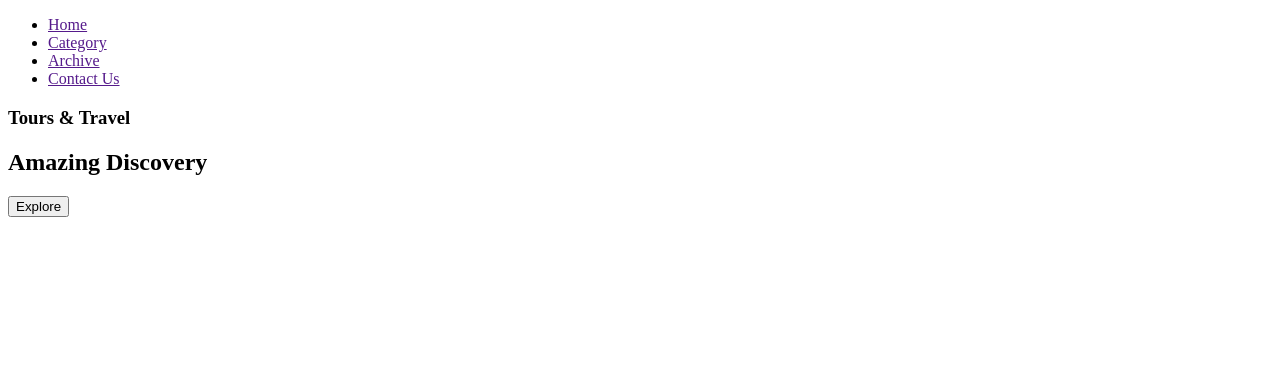
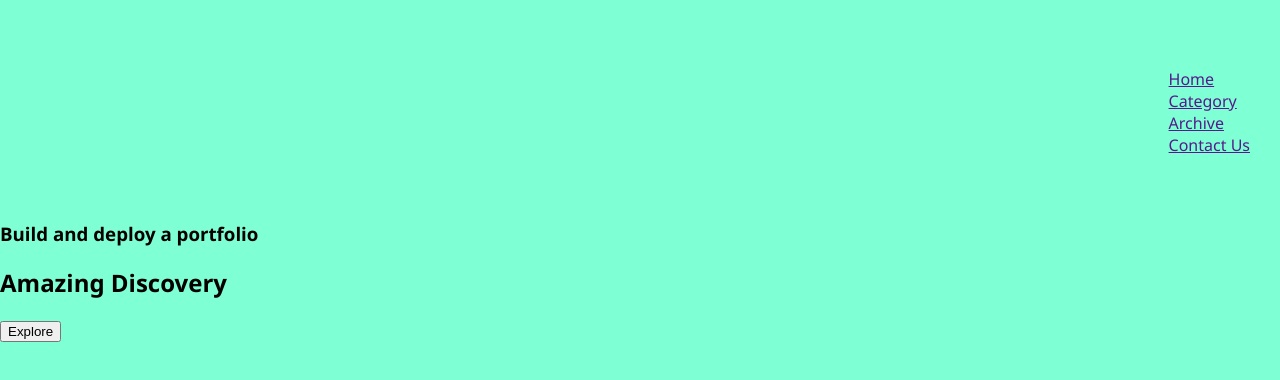
Before and after one commit to ConnerMcCabe/JS-Blogger, a plain HTML site: page index.html in a window 1280 px wide. Drawn offline with Linux system fonts and the light colour scheme; files whose address does not match are found by name.

Commit message:
adding styling

```diff
--- a/index.html
+++ b/index.html
@@ -3,26 +3,30 @@
 <head>
     <meta charset="UTF-8">
     <meta name="viewport" content="width=device-width, initial-scale=1.0">
+    <link rel="stylesheet" href="./styles.css">
     <title>Blooger</title>
 </head>
 <body>
 <!-- navbar -->
-    <div class="nav-container">
-        <nav class="navbar">
-            <div>
-                <ul>
-                    <li class="nav-link"><a href="">Home</a></li>
-                    <li class="nav-link"><a href="">Category</a></li>
-                    <li class="nav-link"><a href="">Archive</a></li>
-                    <li class="nav-link"><a href="">Contact Us</a></li>
+    <header>
+        <div class='logo-container'>
+            <img class="logo" src="" alt="">
+        </div>
+        <div class="nav-container">
+            <nav class="navbar">
+                <ul class="nav-links">
+                    <li><a href="">Home</a></li>
+                    <li><a href="">Category</a></li>
+                    <li><a href="">Archive</a></li>
+                    <li><a href="">Contact Us</a></li>
                 </ul>
-            </div>
-        </nav>
-    </div>
+            </nav>
+        </div>
+    </header>
 <!-- title -->
     <section class="site-title">
         <div class="site-background">
-            <h3>Tours & Travel</h3>
+            <h3>Build and deploy a portfolio</h3>
             <h1>Amazing Discovery</h1>
             <button class="button">Explore</button>
         </div>
--- a/styles.css
+++ b/styles.css
@@ -0,0 +1,19 @@
+body {
+  flex-direction: row;
+  height: 100%;
+  margin: 0;
+  padding: 0;
+  background-color: aquamarine;
+  font-family: 'Segoe UI', sans-serif;
+}
+
+.navbar {
+  display: flex;
+  justify-content: flex-end;
+  align-items: center;
+  padding: 30px 30px;
+}
+
+.nav-links {
+  list-style: none;
+}
```
